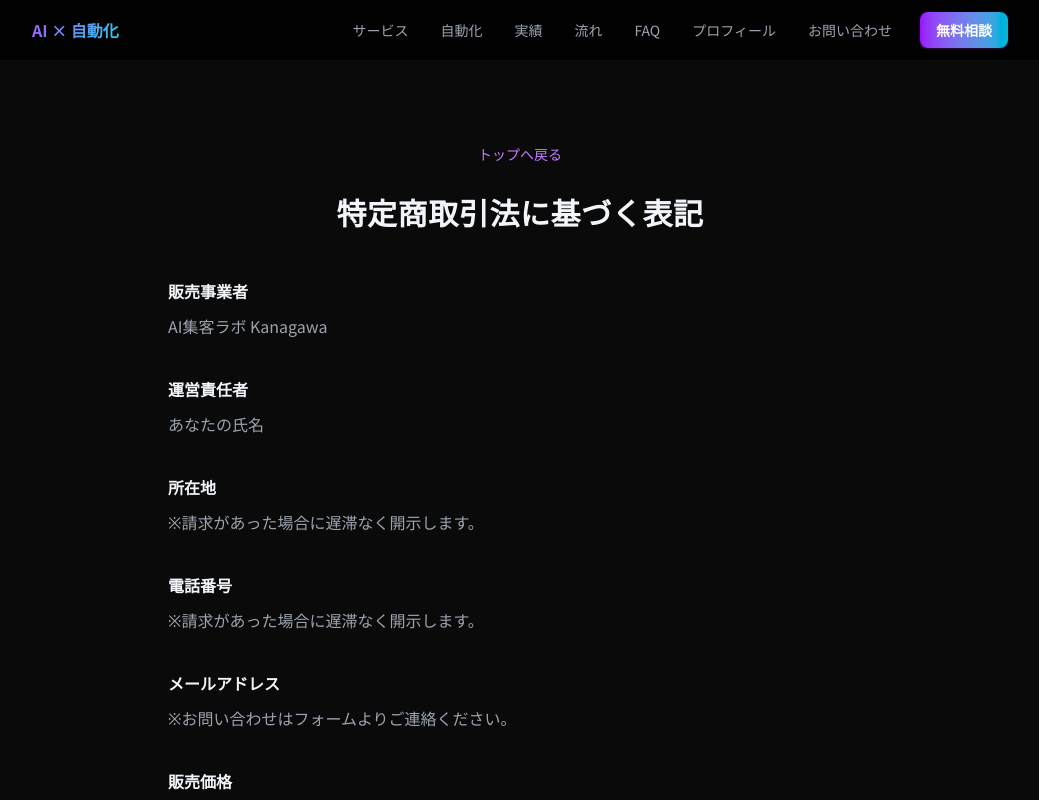
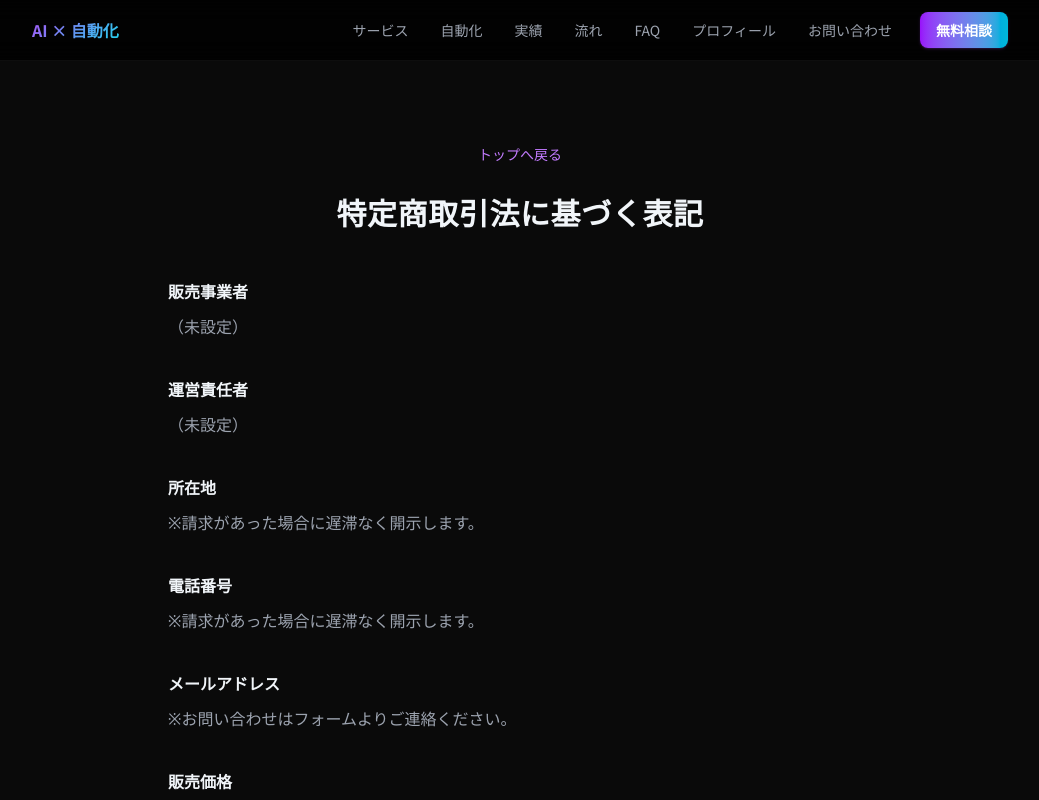
Before and after one commit to linebrandingarisa-oss/portfolio, a Next.js app: page /tokushoho in a window 1280 px wide. Shown: the top 800 px of the page, without its empty margins (120-1159 px from the left). Built offline with nearby package versions, Linux system fonts and the light colour scheme.

Commit message:
fix: siteBrand.name を直接環境変数アクセスに変更（Client Component対応）

```diff
--- a/content/site.ts
+++ b/content/site.ts
@@ -4,7 +4,7 @@ function publicEnv(name: string): string | undefined {
 }
 
 export const siteBrand = {
-  name: publicEnv("NEXT_PUBLIC_SITE_BRAND_NAME") ?? "AI × 自動化",
+  name: process.env.NEXT_PUBLIC_SITE_BRAND_NAME?.trim() || "AI × 自動化",
 };
 
 export const hero = {
--- a/content/tokushoho.ts
+++ b/content/tokushoho.ts
@@ -14,13 +14,13 @@ export type TokushohoRow = {
 
 /**
  * 販売事業者・運営責任者は .env の NEXT_PUBLIC_TOKUSHOHO_* で上書き可能。
- * 未設定時はテンプレートのプレースホルダを表示します（販売事業者は AI集客ラボ Kanagawa）。
+ * 未設定時は「（未設定）」と表示します。Vercel の環境変数に必ず設定してください。
  */
 export function getTokushohoRows(): TokushohoRow[] {
   const sellerName =
-    publicEnv("NEXT_PUBLIC_TOKUSHOHO_SELLER_NAME") ?? "AI集客ラボ Kanagawa";
+    publicEnv("NEXT_PUBLIC_TOKUSHOHO_SELLER_NAME") ?? "（未設定）";
   const representative =
-    publicEnv("NEXT_PUBLIC_TOKUSHOHO_REPRESENTATIVE") ?? "あなたの氏名";
+    publicEnv("NEXT_PUBLIC_TOKUSHOHO_REPRESENTATIVE") ?? "（未設定）";
 
   return [
     { label: "販売事業者", body: [sellerName] },
```
